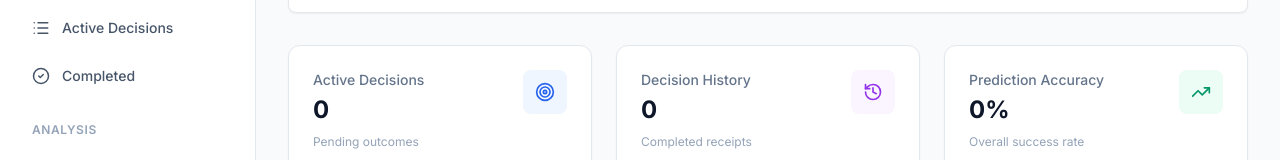
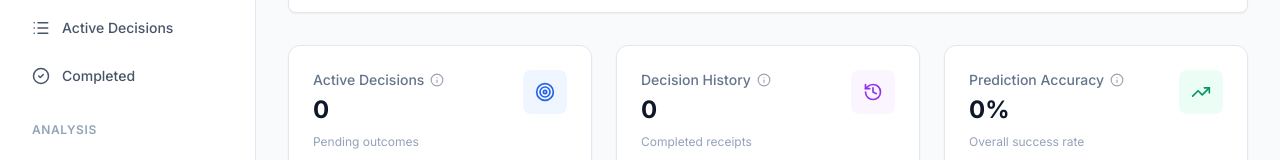
Before and after one commit to WYSIATI46/decision-receipts, a React (Vite) app: page / in a window 1280 px wide. Shown: the part 279-439 px from the top of the page. Built offline with nearby package versions, Linux system fonts and the light colour scheme.

Commit message:
Add hover tooltips to metrics cards

```diff
--- a/App.tsx
+++ b/App.tsx
@@ -159,6 +159,7 @@ const App: React.FC = () => {
             icon={<Target size={20} />}
             color="blue"
             trend="Pending outcomes"
+            tooltip="Decisions awaiting outcomes"
           />
           <StatCard
             title="Decision History"
@@ -166,6 +167,7 @@ const App: React.FC = () => {
             icon={<History size={20} />}
             color="purple"
             trend="Completed receipts"
+            tooltip="Total completed decisions"
           />
           <StatCard
             title="Prediction Accuracy"
@@ -173,6 +175,7 @@ const App: React.FC = () => {
             icon={<TrendingUp size={20} />}
             color="green"
             trend="Overall success rate"
+            tooltip="Percentage of correct predictions"
           />
         </div>
 
--- a/components/StatCard.tsx
+++ b/components/StatCard.tsx
@@ -1,4 +1,5 @@
 import React from 'react';
+import { Info } from 'lucide-react';
 
 interface StatCardProps {
   title: string;
@@ -6,9 +7,10 @@ interface StatCardProps {
   icon: React.ReactNode;
   trend?: string;
   color?: 'blue' | 'green' | 'purple' | 'orange';
+  tooltip?: string;
 }
 
-const StatCard: React.FC<StatCardProps> = ({ title, value, icon, trend, color = 'blue' }) => {
+const StatCard: React.FC<StatCardProps> = ({ title, value, icon, trend, color = 'blue', tooltip }) => {
   const colorClasses = {
     blue: 'bg-blue-50 dark:bg-blue-900/30 text-blue-600 dark:text-blue-400',
     green: 'bg-emerald-50 dark:bg-emerald-900/30 text-emerald-600 dark:text-emerald-400',
@@ -19,7 +21,16 @@ const StatCard: React.FC<StatCardProps> = ({ title, value, icon, trend, color =
   return (
     <div className="bg-white dark:bg-slate-800 p-6 rounded-xl border border-slate-200 dark:border-slate-700 shadow-sm flex items-start justify-between">
       <div>
-        <p className="text-sm font-medium text-slate-500 dark:text-slate-400 mb-1">{title}</p>
+        <p className="text-sm font-medium text-slate-500 dark:text-slate-400 mb-1 flex items-center">
+          {title}
+          {tooltip && (
+            <Info
+              size={14}
+              className="ml-1.5 text-gray-400 dark:text-gray-500 hover:text-gray-600 dark:hover:text-gray-400 cursor-help transition-colors"
+              title={tooltip}
+            />
+          )}
+        </p>
         <h3 className="text-2xl font-bold text-slate-900 dark:text-white">{value}</h3>
         {trend && <p className="text-xs text-slate-400 mt-2">{trend}</p>}
       </div>
```
